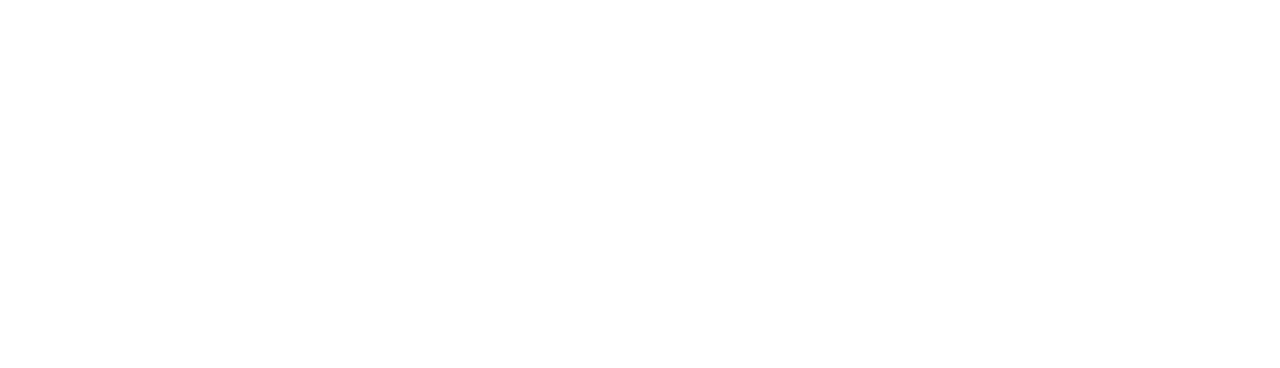
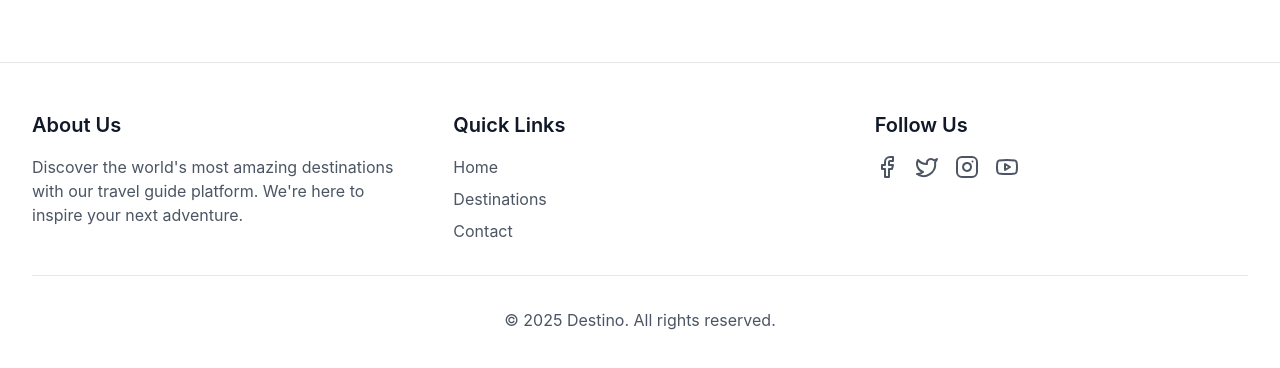
Before and after one commit to joejohn98/destino, a React (Vite) app: page /destination/1/1/1 in a window 1280 px wide. Shown: the part 770-1138 px from the top of the page. Before the commit the page ends 832 px from the top, so only its background shows below. Built offline with nearby package versions, Linux system fonts and the light colour scheme.

Commit message:
added footer

```diff
--- a/src/App.tsx
+++ b/src/App.tsx
@@ -7,6 +7,7 @@
 import Countries from "./pages/Countries";
 import Destinations from "./pages/Destinations";
 import DestinationDetail from "./pages/DestinationDetail";
+import Footer from "./components/layout/Footer";
 
 function App() {
   return (
@@ -28,6 +29,7 @@
               />
             </Routes>
           </main>
+          <Footer/>
         </div>
         <Toaster position="top-right" />
       </Router>
--- /dev/null
+++ b/src/components/layout/Footer.tsx
@@ -0,0 +1,91 @@
+import React from "react";
+import { Facebook, Twitter, Instagram, Youtube } from "lucide-react";
+
+const Footer: React.FC = () => {
+  return (
+    <footer className="bg-white border-t dark:bg-gray-900 border-gray-200 dark:border-gray-700 mt-auto">
+      <div className="max-w-7xl mx-auto px-4 sm:px-6 lg:px-8 py-12">
+        <div className="grid grid-cols-1 md:grid-cols-3 gap-12">
+          <div>
+            <h3 className="text-xl font-semibold text-gray-900 dark:text-white mb-4">
+              About Us
+            </h3>
+            <p className="text-gray-600 dark:text-gray-400">
+              Discover the world's most amazing destinations with our travel
+              guide platform. We're here to inspire your next adventure.
+            </p>
+          </div>
+          <div>
+            <h3 className="text-xl font-semibold text-gray-900 dark:text-white mb-4">
+              Quick Links
+            </h3>
+            <ul className="space-y-2">
+              <li>
+                <a
+                  href="#"
+                  className="text-gray-600 dark:text-gray-400 hover:text-blue-600 dark:hover:text-blue-400 transition-colors"
+                >
+                  Home
+                </a>
+              </li>
+              <li>
+                <a
+                  href="#"
+                  className="text-gray-600 dark:text-gray-400 hover:text-blue-600 dark:hover:text-blue-400 transition-colors"
+                >
+                  Destinations
+                </a>
+              </li>
+              <li>
+                <a
+                  href="#"
+                  className="text-gray-600 dark:text-gray-400 hover:text-blue-600 dark:hover:text-blue-400 transition-colors"
+                >
+                  Contact
+                </a>
+              </li>
+            </ul>
+          </div>
+          <div>
+            <h3 className="text-xl font-semibold text-gray-900 dark:text-white mb-4">
+              Follow Us
+            </h3>
+            <div className="flex space-x-4">
+              <a
+                href="#"
+                className="text-gray-600 dark:text-gray-400 hover:text-blue-600 dark:hover:text-blue-400 transition-colors"
+              >
+                <Facebook className="h-6 w-6" />
+              </a>
+              <a
+                href="#"
+                className="text-gray-600 dark:text-gray-400 hover:text-blue-600 dark:hover:text-blue-400 transition-colors"
+              >
+                <Twitter className="h-6 w-6" />
+              </a>
+              <a
+                href="#"
+                className="text-gray-600 dark:text-gray-400 hover:text-blue-600 dark:hover:text-blue-400 transition-colors"
+              >
+                <Instagram className="h-6 w-6" />
+              </a>
+              <a
+                href="#"
+                className="text-gray-600 dark:text-gray-400 hover:text-blue-600 dark:hover:text-blue-400 transition-colors"
+              >
+                <Youtube className="h-6 w-6" />
+              </a>
+            </div>
+          </div>
+        </div>
+        <div className="mt-8 pt-8 border-t border-gray-200 dark:border-gray-700">
+          <p className="text-center text-gray-600 dark:text-gray-400">
+            © {new Date().getFullYear()} Destino. All rights reserved.
+          </p>
+        </div>
+      </div>
+    </footer>
+  );
+};
+
+export default Footer;
```
